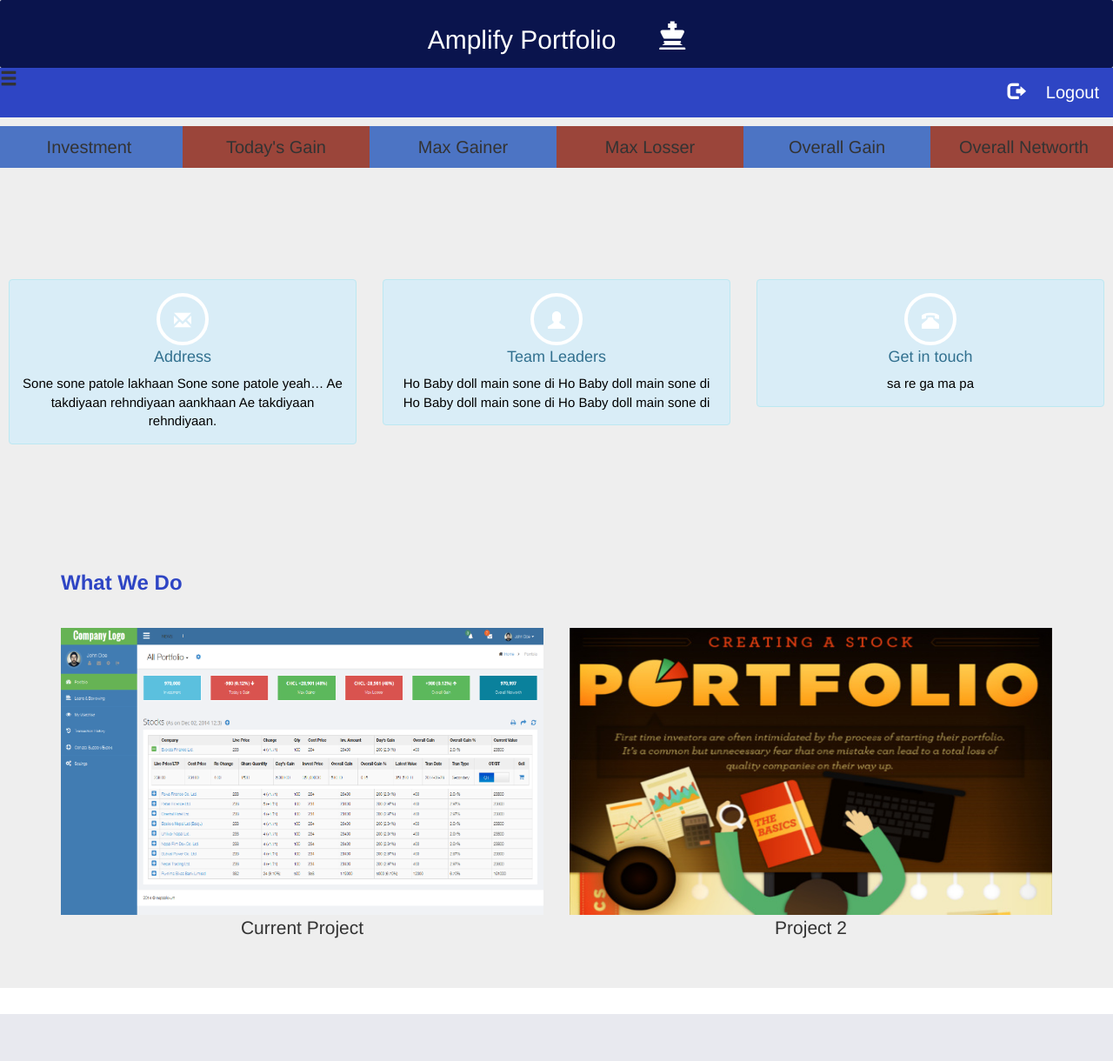
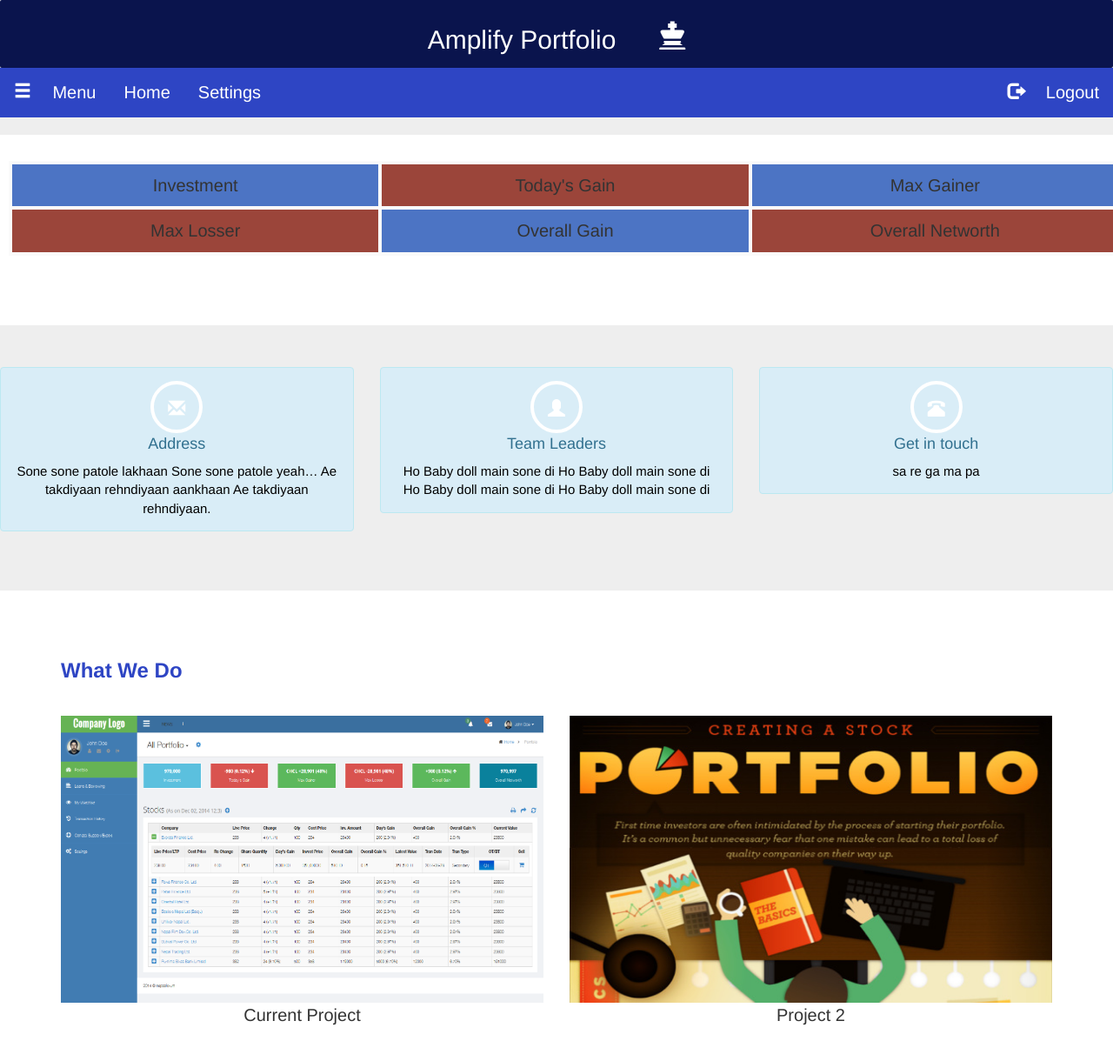
Before and after one commit to rsheth972/portfolio-manager, a PHP site: page /Userpage.html in a window 1280 px wide. Shown: the whole page at 87% size. Before the commit the page ends 1166 px from the top, so only its background shows below. Run offline with PHP 8.4, Linux system fonts and the light colour scheme.

Commit message:
changed menu and infor in table

```diff
--- a/AmplifyPortfolio.css
+++ b/AmplifyPortfolio.css
@@ -185,3 +185,18 @@ border-radius: 3px;
     /* inline-block space fix */
     text-align: center;
 }
+table, td, th,tr {
+  border: 4px solid rgb(250, 250, 250);
+  padding: 40px;
+  margin: 10px;
+}
+
+table {
+  border-collapse: collapse;
+  width: 100%;
+}
+
+th, td {
+  text-align: center;
+  width:33%;
+}
--- a/Userpage.html
+++ b/Userpage.html
@@ -16,7 +16,7 @@
     z-index: 1;
     top: 0;
     left: 0;
-    background-color: rgb(163, 171, 187);
+    background-color: rgb(232, 232, 238);
     overflow-x: hidden;
     transition: 0.5s;
     padding-top: 60px;
@@ -70,34 +70,53 @@
 <ul id="navbar">
     <!--<li style="float:left; color:white;"><strong>Portfolio Manager</strong></li>-->
     <li style="float:right; white-space:pre"><a href="#" data-toggle="modal" data-target="#login-modal"><span class="glyphicon glyphicon-log-out"></span>&#9;Logout</a></li>
-    <li><div onclick="openNav()"><span class="glyphicon glyphicon-menu-hamburger"></span></div></li>
+    <li style="float:left; white-space:pre"><a href="#" onclick="openNav()"><span class="glyphicon glyphicon-menu-hamburger" ></span>&#9;Menu</a></li>
+    <li style="float:left; white-space:pre"><a href="#tabled" >Home</a></li>
+    <li style="float:left; white-space:pre"><a href="#" >Settings</a></li>
 </ul>
 <div class="jumbotron" style="padding:10px;">
 <div id="mySidenav" class="sidenav">
-        <a href="javascript:void(0)" class="closebtn" onclick="closeNav()">&times;</a>
+        <a href="#" onclick="closeNav()" style="float:right; ">&times;</a>
         <div class="tab">
-        <a href="#" class="tablinks" onclick="opensecurity(event, 'portfolio')" id="defaultOpen"><span class="glyphicon glyphicon-list-alt"></span>&#9;Portfolio</a>
-        <a href="#" class="tablinks" onclick="opensecurity(event, 'watchlist')"><span class="glyphicon glyphicon-eye-open"></span>&#9;Watchlist</a>
-        <div><span class="glyphicon glyphicon-menu-down"></span>&#9;Stocks</div>
-        <a href="#" class="tablinks" onclick="opensecurity(event, 'modify_stock')"><span class="glyphicon glyphicon-pencil"></span>&#9;Modify</a>
-        <a href="#" class="tablinks" onclick="opensecurity(event, 'view_stock')"><span class="glyphicon glyphicon-stats"></span>&#9;View</a>
-        <div><span class="glyphicon glyphicon-menu-down"></span>&#9;Mutual Funds</div>
-        <a href="#" class="tablinks" onclick="opensecurity(event, 'modify_mutualfunds')"><span class="glyphicon glyphicon-pencil"></span>&#9;Modify</a>
-        <a href="#" class="tablinks" onclick="opensecurity(event, 'view_mutualfunds')"><span class="glyphicon glyphicon-stats"></span>&#9;View</a>
-        <a href="#" class="tablinks" onclick="opensecurity(event, 'trade_currency')"><span class="glyphicon glyphicon-bitcoin"></span>&#9;Trade Currency</a>
-        <div id="defaultOpen"><span class="glyphicon glyphicon-user"></span>&#9;User</div>
-      </div>
+            <button class="btn btn-primary btn-lg tablinks" type="button"  style="width: 94.5%; margin: 5px;" onclick="opensecurity(event, 'portfolio')" id="defaultOpen"><span class="glyphicon glyphicon-list-alt"></span>&#9;Portfolio</button>
+        <div class="dropdown">
+            <button class="btn btn-primary btn-lg dropdown-toggle" type="button" style="width: 94.5%; margin: 5px;" data-toggle="dropdown" style="width: 100%">Stocks
+            <span class="caret"></span></button>
+            <ul class="dropdown-menu">
+              <li><a href="#" class="tablinks" onclick="opensecurity(event, 'modify_stock')"><span class="glyphicon glyphicon-pencil"></span>&#9;Modify</a></li>
+              <li> <a href="#" class="tablinks" onclick="opensecurity(event, 'view_stock')"><span class="glyphicon glyphicon-stats"></span>&#9;View</a></li>
+            </ul>
+          </div>
+        <div class="dropdown">
+            <button class="btn btn-primary btn-lg dropdown-toggle" type="button" style="width: 94.5%; margin: 5px;" data-toggle="dropdown">Mutual Funds
+            <span class="caret"></span></button>
+            <ul class="dropdown-menu">
+              <li><a href="#" class="tablinks" onclick="opensecurity(event, 'modify_mutualfunds')"><span class="glyphicon glyphicon-pencil"></span>&#9;Modify</a></li>
+              <li><a href="#" class="tablinks" onclick="opensecurity(event, 'view_mutualfunds')"><span class="glyphicon glyphicon-stats"></span>&#9;View</a></li>
+              <li><a href="#" class="tablinks" onclick="opensecurity(event, 'trade_currency')"><span class="glyphicon glyphicon-bitcoin"></span>&#9;Trade Currency</a></li>
+            </ul>
+          </div>
+          <button class="btn btn-primary btn-lg tablinks" type="button"  style="width: 94.5%; margin: 5px;" onclick="opensecurity(event, 'watchlist')"><span class="glyphicon glyphicon-eye-open"></span>&#9;Watchlist</a>
+        <button class="btn btn-primary btn-lg" type="button"  style="width: 94.5%; margin: 5px;"><div id="defaultOpen"><span class="glyphicon glyphicon-user"></span>&#9;User</div>
+        </div>
+       </div>
     </div>
-    <div style="text-align:center">
-        <div class="row">
-                <div class="col-sm-2" id="color_odd">Investment</div>
-                <div class="col-sm-2" id="color_even">Today's Gain</div>
-                <div class="col-sm-2" id="color_odd">Max Gainer</div>
-                <div class="col-sm-2" id="color_even">Max Losser</div>
-                <div class="col-sm-2" id="color_odd">Overall Gain</div>
-                <div class="col-sm-2" id="color_even">Overall Networth</div>
-        </div>
 
+
+        <table id="tabled">
+        <tr>
+                <td id="color_odd">Investment</td>
+                <td id="color_even">Today's Gain</td>
+                <td id="color_odd">Max Gainer</td>
+        </tr>
+            <tr>
+                <td id="color_even">Max Losser</div>
+                <td id="color_odd">Overall Gain</div>
+                <td id="color_even">Overall Networth</div>
+                </tr>
+    </table>
+
+        <div style="text-align:center">
         <div id="modify_stock" class="tabcontent">
             <h3>Modify stock</h3>
             <p>Modify Table/Row</p>
@@ -124,6 +143,7 @@
           </div>
 
         </div>
+
       <div class="jumbotron" style="margin-top:80px" >
             <div class="row">
                     <div class="col-md-4">
```
